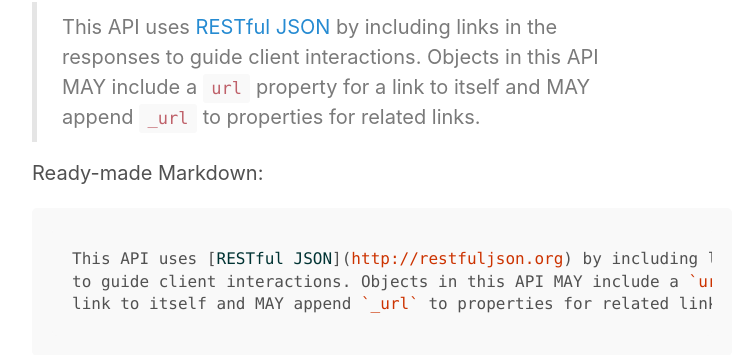
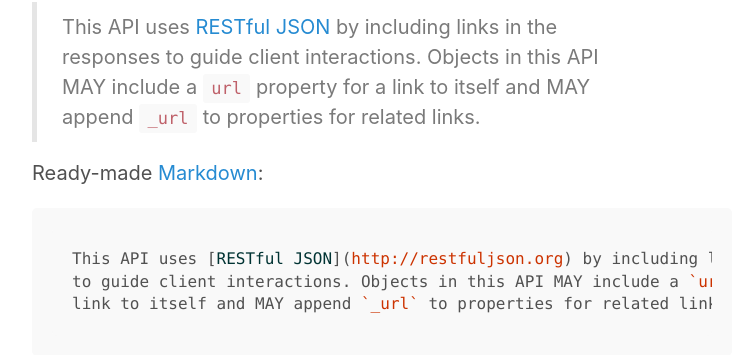
Before and after one commit to smizell/restfuljson, a Jekyll site: the page built from index.md, in a window 1280 px wide and 900 px high, scrolled down 1603 px. Shown: the part 99-454 px from the top of the window, without its empty margins (258-1001 px from the left). Built offline with Jekyll 4.4.1, drawn with Linux system fonts in a browser that asks for light colours; part of the change alters nothing that is shown.

````diff
--- a/index.md
+++ b/index.md
@@ -65,7 +65,7 @@ API providers SHOULD consider adding the note below to their documentation to de
 > to guide client interactions. Objects in this API MAY include a `url` property for a
 > link to itself and MAY append `_url` to properties for related links.
 
-Ready-made Markdown:
+Ready-made [Markdown](https://en.wikipedia.org/wiki/Markdown):
 
 ```markdown
 This API uses [RESTful JSON](http://restfuljson.org) by including links in the responses
````
